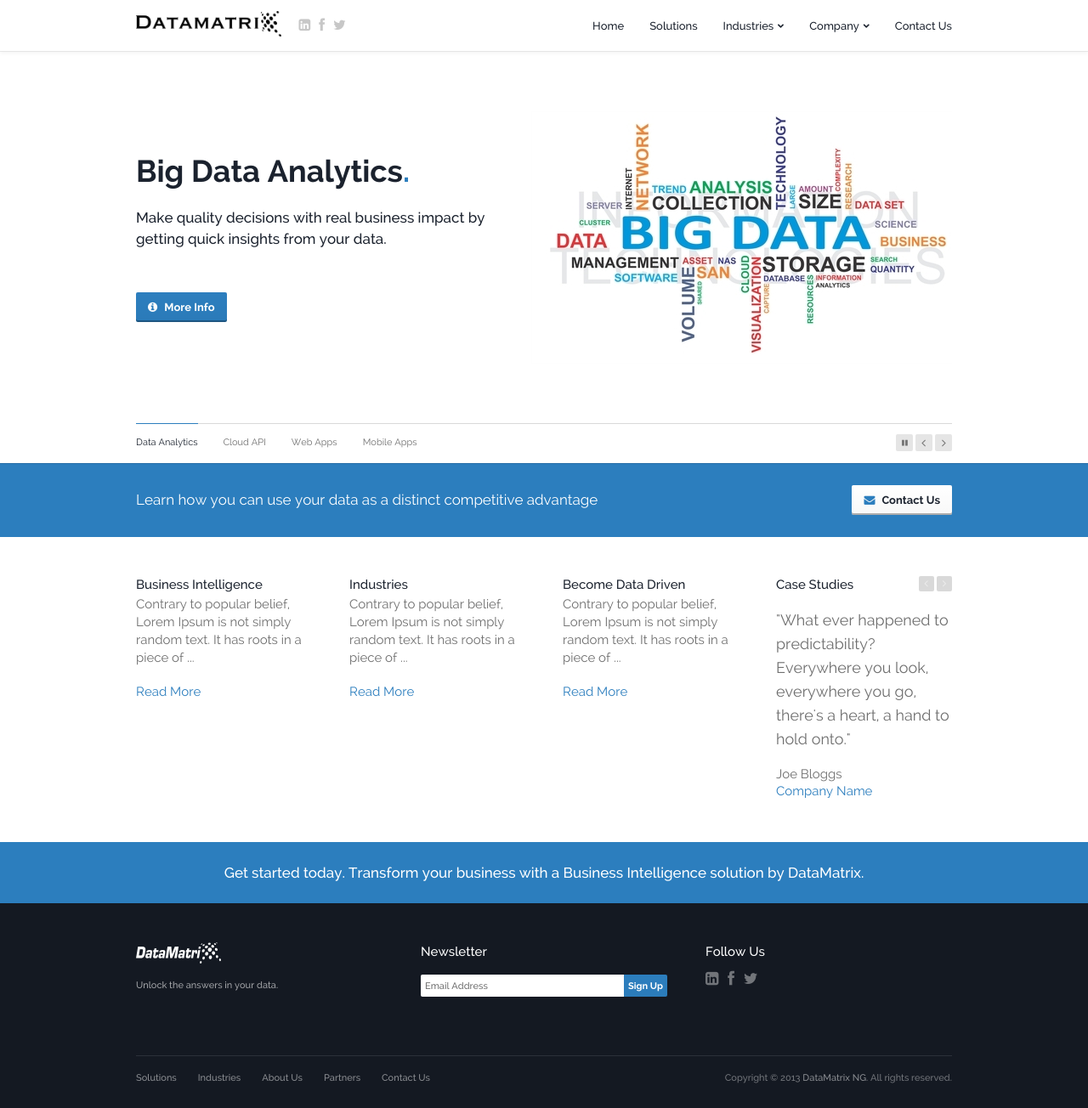
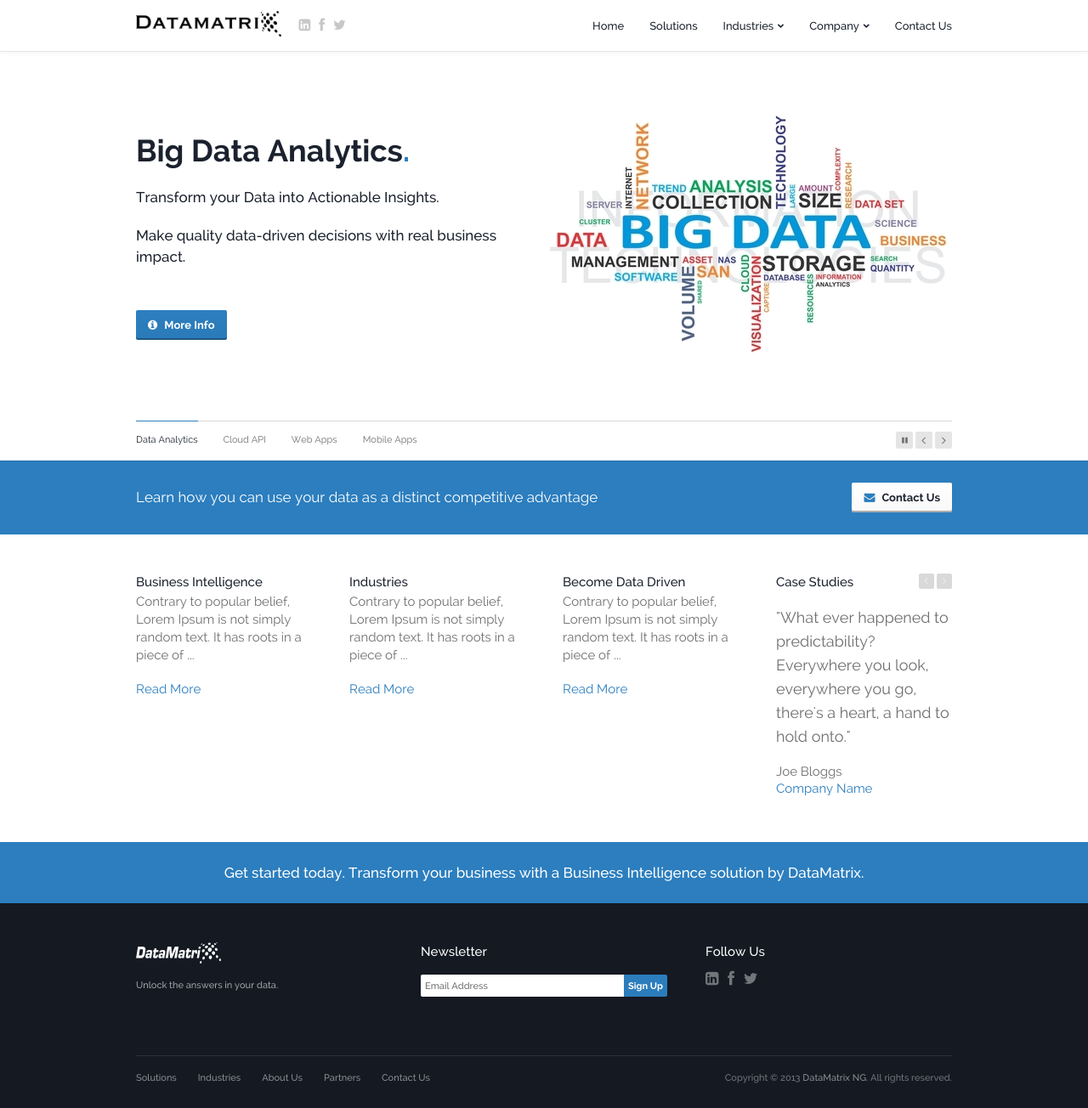
Before and after one commit to dtmtx/dtmtx.github.io, a Jekyll site: the page built from index.html, in a window 1280 px wide and 1304 px high. Shown: the whole window at 85% size. Built offline with Jekyll 4.4.1, drawn with Linux system fonts in a browser that asks for light colours; Markdown is read by kramdown in place of the engine named in the settings.

Commit message:
remove height- update anaytics text banner

```diff
--- a/css/styles.css
+++ b/css/styles.css
@@ -909,7 +909,7 @@ body.home .topbar-outer.dark {
 	background-position: center top;
 	background-attachment: fixed;
 	visibility: hidden;
-	height:545px;
+	/*height:545px;*/
 }
 .slide-inner {
 	display: table-cell;
--- a/index.html
+++ b/index.html
@@ -29,7 +29,8 @@ active: current
                     <h1>Big Data Analytics<span>.</span></h1>
                     <!-- Text Make quality informed decisions by getting quick insights from your data-->
                     <p></p>
-                    <h2>Make quality decisions with real business impact by getting quick insights from your data.</h2>
+                    <h2>Transform your Data into Actionable Insights.</h2>
+                    <h2>Make quality data-driven decisions with real business impact.</h2>
                     <!-- Button -->
                     <a class="button accent" href="solutions.html"><i class="fa fa-info-circle"></i>More Info</a>
                     <!-- Button -->
```
